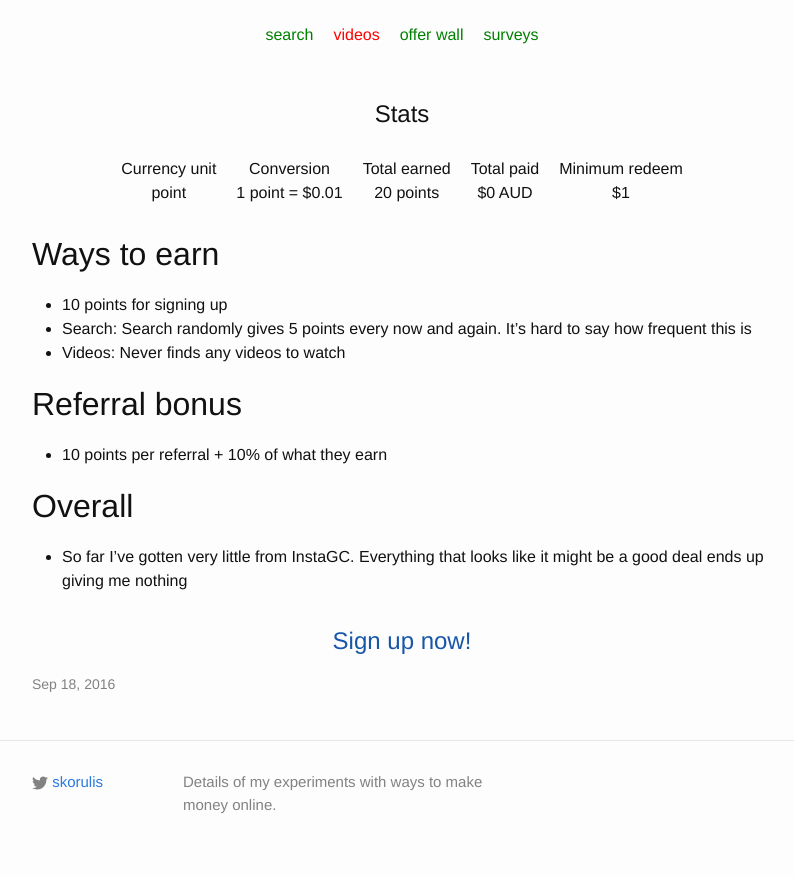
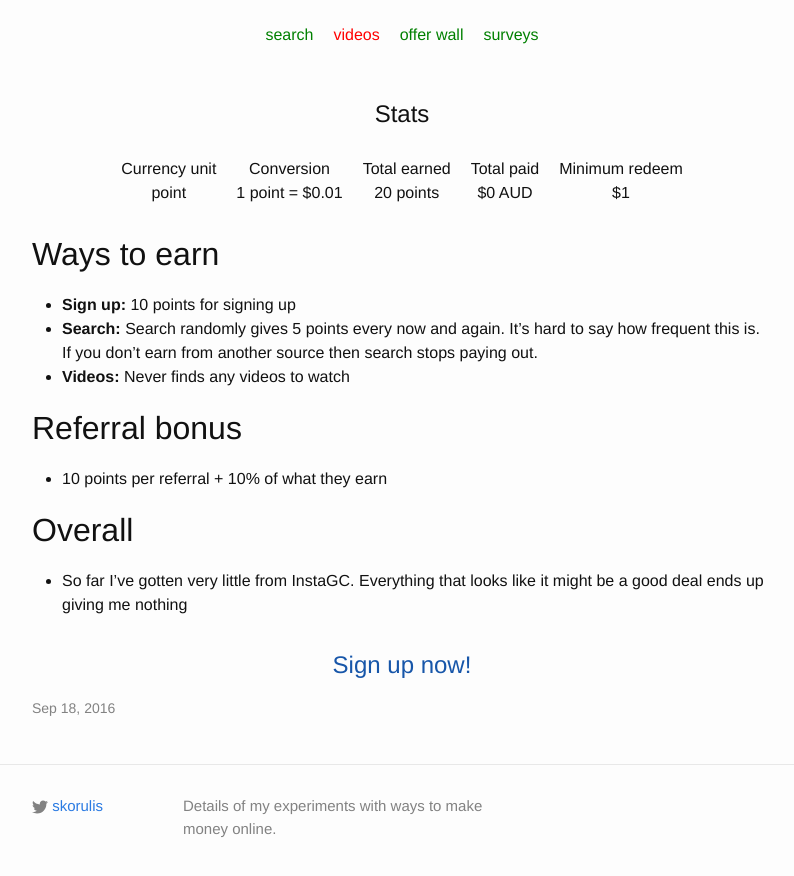
Before and after one commit to skorulis/online-money, a Jekyll site: the page built from _posts/sites/2016-09-18-instaGC.markdown, in a window 1280 px wide and 900 px high, scrolled down 605 px. Shown: the top 876 px of the window, without its empty margins (238-1032 px from the left). Built offline with Jekyll 4.4.1, drawn with Linux system fonts in a browser that asks for light colours; some web fonts are replaced; comment, search, counter and statistics services are not loaded.

```diff
--- a/_layouts/moneySite.html
+++ b/_layouts/moneySite.html
@@ -61,6 +61,7 @@ layout: default
     </div>
   </div>
 
+  {% if page.earn-unit %}
   <div class="center-block">
     <h2>Stats</h2>
     <div class="site-params">
@@ -73,6 +74,7 @@ layout: default
   	<p>Minimum redeem<br/> {{ page.minimum-redeem }} </p>
   </div>
   </div>
+  {% endif %}
 
 
   <div class="post-content" itemprop="articleBody">
--- a/_posts/diary/2016-09-28-day11.markdown
+++ b/_posts/diary/2016-09-28-day11.markdown
@@ -6,3 +6,5 @@ categories: diary
 ---
 
 Signed up to a few more free money sites: [Prolific](/site/prolific.html), [Rewardingways](/site/rewardingways.html), [Pure Profile](/site/pureprofile.html). Pure profile turned out to be a really nice survey site.
+
+I've also added user rankings. Not because they were terribly needed but just because I felt like experimenting with firebase and being able to put dynamic content on what is fundamentally a static site.
--- a/_posts/sites/2016-09-18-instaGC.markdown
+++ b/_posts/sites/2016-09-18-instaGC.markdown
@@ -22,9 +22,9 @@ categories: site
 Ways to earn
 ---
 
-* 10 points for signing up
-* Search: Search randomly gives 5 points every now and again. It's hard to say how frequent this is
-* Videos: Never finds any videos to watch
+* <b>Sign up:</b> 10 points for signing up
+* <b>Search:</b> Search randomly gives 5 points every now and again. It's hard to say how frequent this is. If you don't earn from another source then search stops paying out.
+* <b>Videos:</b> Never finds any videos to watch
 
 Referral bonus
 --------
```
Also changed, not shown: _posts/diary/2016-09-30-day13.markdown (added, +12 -0 lines), _posts/diary/2016-10-01-day14.markdown (added, +8 -0 lines), _posts/sites/2016-09-30-FaucetBox.markdown (added, +19 -0 lines), assets/site-logos/faucetbox-banner.png (added), assets/site-logos/faucetbox-icon.png (added).
